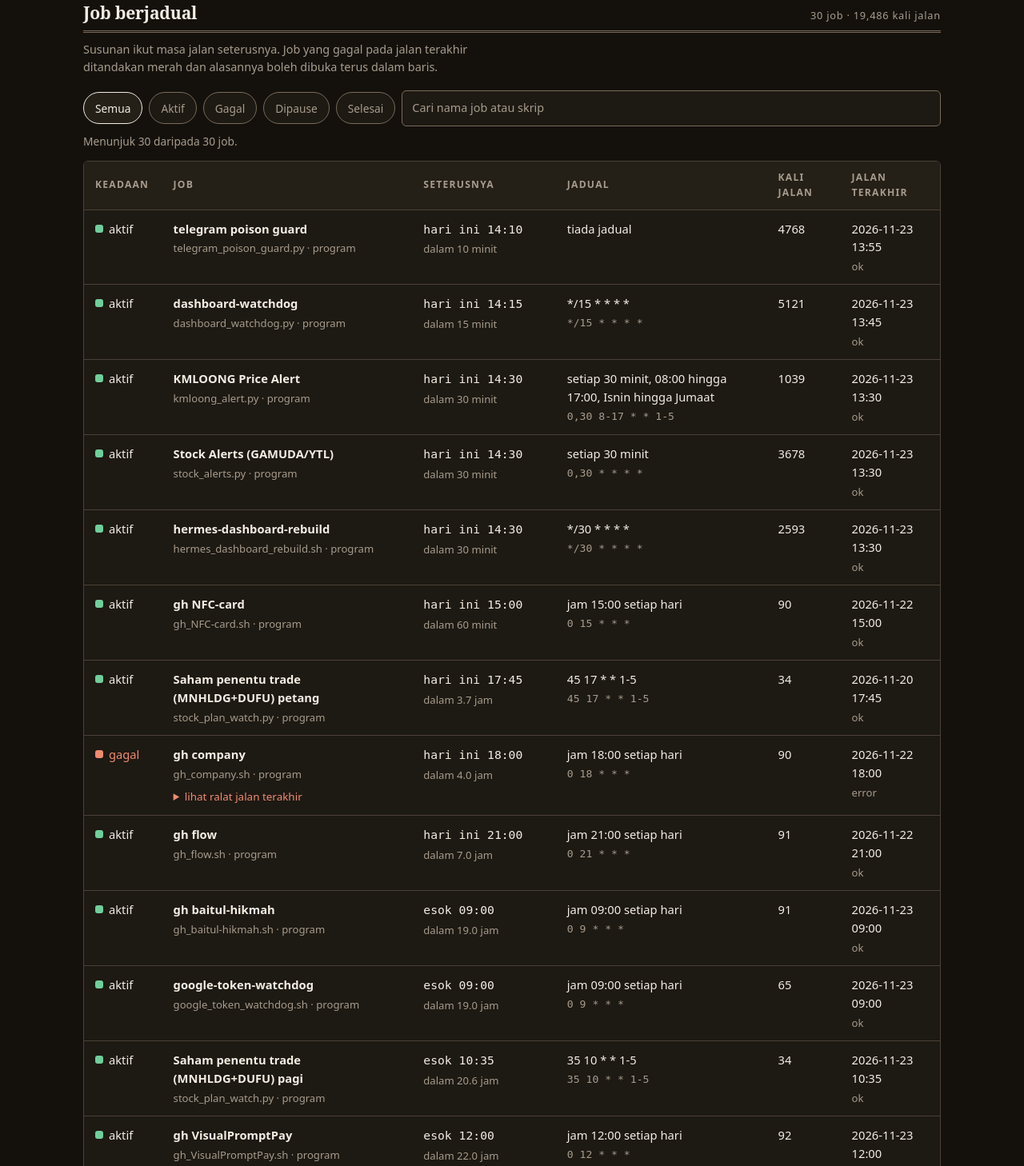
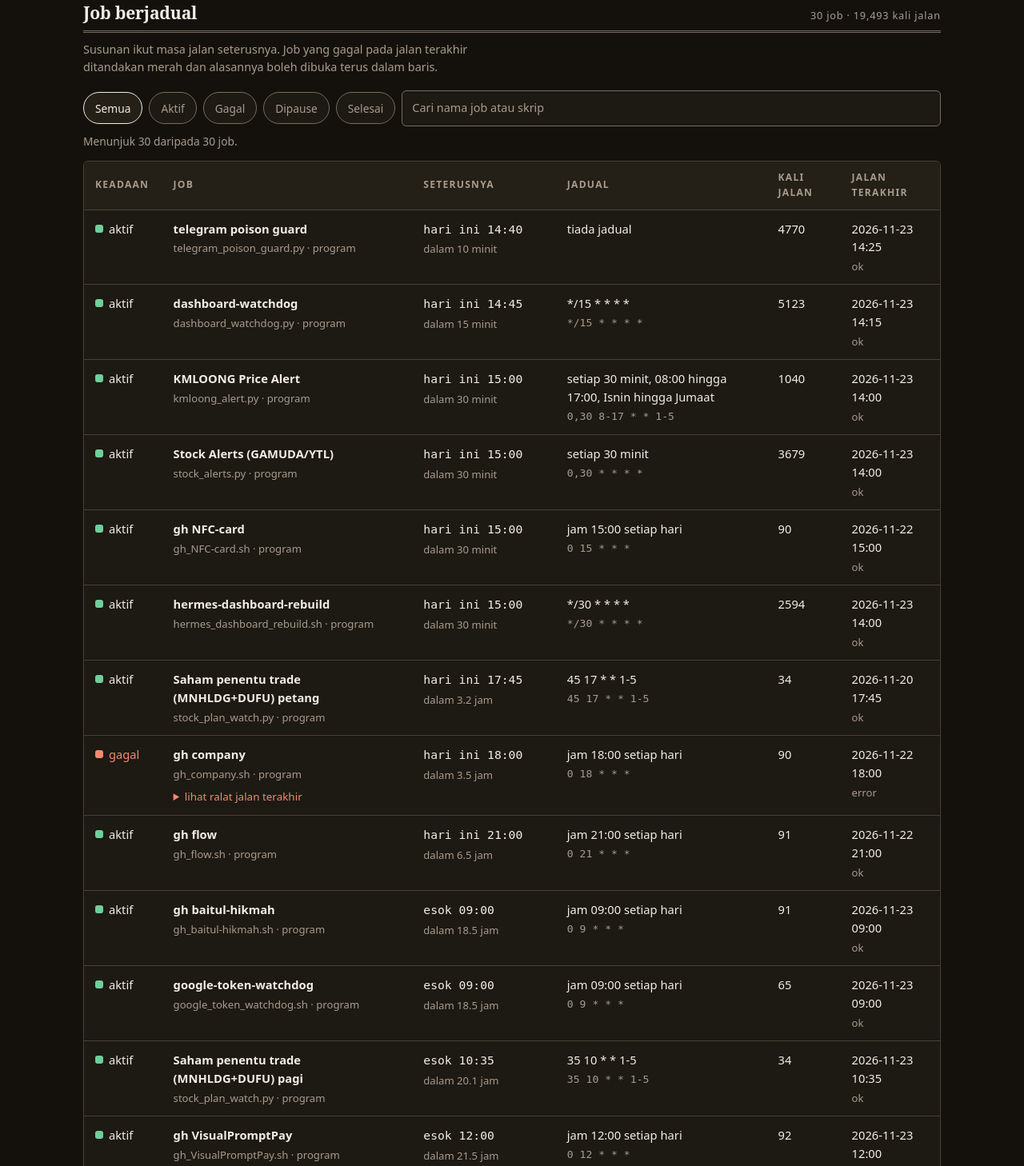
Before and after one commit to FaridRazmi/Hermes-dashboard-, a plain HTML site: page job.html in a window 1280 px wide. Shown: the part 260-1718 px from the top of the page at 80% size. Drawn offline with Linux system fonts and the light colour scheme.

Commit message:
kemas kini papan kawalan (7 fail)

```diff
--- a/job.html
+++ b/job.html
@@ -279,7 +279,7 @@ footer.kaki code { font-family: "Roboto Mono", ui-monospace, monospace; color: v
       <button class="tema" id="tema" type="button" aria-pressed="false">Tema gelap</button>
     </div>
     <div class="meta">
-      <span>Dijana 23 Nov 2026 14:00</span>
+      <span>Dijana 23 Nov 2026 14:30</span>
       <span>30 job · 74 skrip · 101 skill</span>
       <span>Linux aarch64 · Termux 0.119.0-beta.3</span>
       <span>Ruang lapang 135.6 GB</span>
@@ -299,7 +299,7 @@ footer.kaki code { font-family: "Roboto Mono", ui-monospace, monospace; color: v
   <section id="job">
     <div class="kepala">
       <h2>Job berjadual</h2>
-      <p class="label">30 job · 19,486 kali jalan</p>
+      <p class="label">30 job · 19,493 kali jalan</p>
     </div>
     <p class="nota">Susunan ikut masa jalan seterusnya. Job yang gagal pada jalan terakhir ditandakan merah dan alasannya boleh dibuka terus dalam baris.</p>
     <div class="tapis" role="group" aria-label="Tapis job">
@@ -328,55 +328,55 @@ footer.kaki code { font-family: "Roboto Mono", ui-monospace, monospace; color: v
       <tr data-state="aktif" data-failed="0" data-cari="telegram poison guard telegram_poison_guard.py ">
         <td data-label="Keadaan"><span class="lamp ok" aria-hidden="true"></span>aktif</td>
         <td data-label="Job"><span class="nama">telegram poison guard</span><span class="sub">telegram_poison_guard.py · program</span></td>
-        <td data-label="Seterusnya"><span class="mono">hari ini 14:10</span><span class="sub">dalam 10 minit</span></td>
+        <td data-label="Seterusnya"><span class="mono">hari ini 14:40</span><span class="sub">dalam 10 minit</span></td>
         <td data-label="Jadual"><span>tiada jadual</span><span class="sub mono"></span></td>
-        <td data-label="Kali jalan" class="angka">4768</td>
-        <td data-label="Jalan terakhir"><span>2026-11-23 13:55</span><span class="sub">ok</span></td>
+        <td data-label="Kali jalan" class="angka">4770</td>
+        <td data-label="Jalan terakhir"><span>2026-11-23 14:25</span><span class="sub">ok</span></td>
       </tr>
       <tr data-state="aktif" data-failed="0" data-cari="dashboard-watchdog dashboard_watchdog.py */15 * * * *">
         <td data-label="Keadaan"><span class="lamp ok" aria-hidden="true"></span>aktif</td>
         <td data-label="Job"><span class="nama">dashboard-watchdog</span><span class="sub">dashboard_watchdog.py · program</span></td>
-        <td data-label="Seterusnya"><span class="mono">hari ini 14:15</span><span class="sub">dalam 15 minit</span></td>
+        <td data-label="Seterusnya"><span class="mono">hari ini 14:45</span><span class="sub">dalam 15 minit</span></td>
         <td data-label="Jadual"><span>*/15 * * * *</span><span class="sub mono">*/15 * * * *</span></td>
-        <td data-label="Kali jalan" class="angka">5121</td>
-        <td data-label="Jalan terakhir"><span>2026-11-23 13:45</span><span class="sub">ok</span></td>
+        <td data-label="Kali jalan" class="angka">5123</td>
+        <td data-label="Jalan terakhir"><span>2026-11-23 14:15</span><span class="sub">ok</span></td>
       </tr>
       <tr data-state="aktif" data-failed="0" data-cari="kmloong price alert kmloong_alert.py 0,30 8-17 * * 1-5">
         <td data-label="Keadaan"><span class="lamp ok" aria-hidden="true"></span>aktif</td>
         <td data-label="Job"><span class="nama">KMLOONG Price Alert</span><span class="sub">kmloong_alert.py · program</span></td>
-        <td data-label="Seterusnya"><span class="mono">hari ini 14:30</span><span class="sub">dalam 30 minit</span></td>
+        <td data-label="Seterusnya"><span class="mono">hari ini 15:00</span><span class="sub">dalam 30 minit</span></td>
         <td data-label="Jadual"><span>setiap 30 minit, 08:00 hingga 17:00, Isnin hingga Jumaat</span><span class="sub mono">0,30 8-17 * * 1-5</span></td>
-        <td data-label="Kali jalan" class="angka">1039</td>
-        <td data-label="Jalan terakhir"><span>2026-11-23 13:30</span><span class="sub">ok</span></td>
+        <td data-label="Kali jalan" class="angka">1040</td>
+        <td data-label="Jalan terakhir"><span>2026-11-23 14:00</span><span class="sub">ok</span></td>
       </tr>
       <tr data-state="aktif" data-failed="0" data-cari="stock alerts (gamuda/ytl) stock_alerts.py 0,30 * * * *">
         <td data-label="Keadaan"><span class="lamp ok" aria-hidden="true"></span>aktif</td>
         <td data-label="Job"><span class="nama">Stock Alerts (GAMUDA/YTL)</span><span class="sub">stock_alerts.py · program</span></td>
-        <td data-label="Seterusnya"><span class="mono">hari ini 14:30</span><span class="sub">dalam 30 minit</span></td>
+        <td data-label="Seterusnya"><span class="mono">hari ini 15:00</span><span class="sub">dalam 30 minit</span></td>
         <td data-label="Jadual"><span>setiap 30 minit</span><span class="sub mono">0,30 * * * *</span></td>
-        <td data-label="Kali jalan" class="angka">3678</td>
-        <td data-label="Jalan terakhir"><span>2026-11-23 13:30</span><span class="sub">ok</span></td>
+        <td data-label="Kali jalan" class="angka">3679</td>
+        <td data-label="Jalan terakhir"><span>2026-11-23 14:00</span><span class="sub">ok</span></td>
+      </tr>
+      <tr data-state="aktif" data-failed="0" data-cari="gh nfc-card gh_nfc-card.sh 0 15 * * *">
+        <td data-label="Keadaan"><span class="lamp ok" aria-hidden="true"></span>aktif</td>
+        <td data-label="Job"><span class="nama">gh NFC-card</span><span class="sub">gh_NFC-card.sh · program</span></td>
+        <td data-label="Seterusnya"><span class="mono">hari ini 15:00</span><span class="sub">dalam 30 minit</span></td>
+        <td data-label="Jadual"><span>jam 15:00 setiap hari</span><span class="sub mono">0 15 * * *</span></td>
+        <td data-label="Kali jalan" class="angka">90</td>
+        <td data-label="Jalan terakhir"><span>2026-11-22 15:00</span><span class="sub">ok</span></td>
       </tr>
       <tr data-state="aktif" data-failed="0" data-cari="hermes-dashboard-rebuild hermes_dashboard_rebuild.sh */30 * * * *">
         <td data-label="Keadaan"><span class="lamp ok" aria-hidden="true"></span>aktif</td>
         <td data-label="Job"><span class="nama">hermes-dashboard-rebuild</span><span class="sub">hermes_dashboard_rebuild.sh · program</span></td>
-        <td data-label="Seterusnya"><span class="mono">hari ini 14:30</span><span class="sub">dalam 30 minit</span></td>
+        <td data-label="Seterusnya"><span class="mono">hari ini 15:00</span><span class="sub">dalam 30 minit</span></td>
         <td data-label="Jadual"><span>*/30 * * * *</span><span class="sub mono">*/30 * * * *</span></td>
-        <td data-label="Kali jalan" class="angka">2593</td>
-        <td data-label="Jalan terakhir"><span>2026-11-23 13:30</span><span class="sub">ok</span></td>
-      </tr>
-      <tr data-state="aktif" data-failed="0" data-cari="gh nfc-card gh_nfc-card.sh 0 15 * * *">
-        <td data-label="Keadaan"><span class="lamp ok" aria-hidden="true"></span>aktif</td>
-        <td data-label="Job"><span class="nama">gh NFC-card</span><span class="sub">gh_NFC-card.sh · program</span></td>
-        <td data-label="Seterusnya"><span class="mono">hari ini 15:00</span><span class="sub">dalam 60 minit</span></td>
-        <td data-label="Jadual"><span>jam 15:00 setiap hari</span><span class="sub mono">0 15 * * *</span></td>
-        <td data-label="Kali jalan" class="angka">90</td>
-        <td data-label="Jalan terakhir"><span>2026-11-22 15:00</span><span class="sub">ok</span></td>
+        <td data-label="Kali jalan" class="angka">2594</td>
+        <td data-label="Jalan terakhir"><span>2026-11-23 14:00</span><span class="sub">ok</span></td>
       </tr>
       <tr data-state="aktif" data-failed="0" data-cari="saham penentu trade (mnhldg+dufu) petang stock_plan_watch.py 45 17 * * 1-5">
         <td data-label="Keadaan"><span class="lamp ok" aria-hidden="true"></span>aktif</td>
         <td data-label="Job"><span class="nama">Saham penentu trade (MNHLDG+DUFU) petang</span><span class="sub">stock_plan_watch.py · program</span></td>
-        <td data-label="Seterusnya"><span class="mono">hari ini 17:45</span><span class="sub">dalam 3.7 jam</span></td>
+        <td data-label="Seterusnya"><span class="mono">hari ini 17:45</span><span class="sub">dalam 3.2 jam</span></td>
         <td data-label="Jadual"><span>45 17 * * 1-5</span><span class="sub mono">45 17 * * 1-5</span></td>
         <td data-label="Kali jalan" class="angka">34</td>
         <td data-label="Jalan terakhir"><span>2026-11-20 17:45</span><span class="sub">ok</span></td>
@@ -384,7 +384,7 @@ footer.kaki code { font-family: "Roboto Mono", ui-monospace, monospace; color: v
       <tr data-state="aktif" data-failed="1" data-cari="gh company gh_company.sh 0 18 * * *">
         <td data-label="Keadaan"><span class="lamp gagal" aria-hidden="true"></span>gagal</td>
         <td data-label="Job"><span class="nama">gh company</span><span class="sub">gh_company.sh · program</span><details class="ralat"><summary>lihat ralat jalan terakhir</summary><p class="mono">Script exited with code 1</p></details></td>
-        <td data-label="Seterusnya"><span class="mono">hari ini 18:00</span><span class="sub">dalam 4.0 jam</span></td>
+        <td data-label="Seterusnya"><span class="mono">hari ini 18:00</span><span class="sub">dalam 3.5 jam</span></td>
         <td data-label="Jadual"><span>jam 18:00 setiap hari</span><span class="sub mono">0 18 * * *</span></td>
         <td data-label="Kali jalan" class="angka">90</td>
         <td data-label="Jalan terakhir"><span>2026-11-22 18:00</span><span class="sub">error</span></td>
@@ -392,7 +392,7 @@ footer.kaki code { font-family: "Roboto Mono", ui-monospace, monospace; color: v
       <tr data-state="aktif" data-failed="0" data-cari="gh flow gh_flow.sh 0 21 * * *">
         <td data-label="Keadaan"><span class="lamp ok" aria-hidden="true"></span>aktif</td>
         <td data-label="Job"><span class="nama">gh flow</span><span class="sub">gh_flow.sh · program</span></td>
-        <td data-label="Seterusnya"><span class="mono">hari ini 21:00</span><span class="sub">dalam 7.0 jam</span></td>
+        <td data-label="Seterusnya"><span class="mono">hari ini 21:00</span><span class="sub">dalam 6.5 jam</span></td>
         <td data-label="Jadual"><span>jam 21:00 setiap hari</span><span class="sub mono">0 21 * * *</span></td>
         <td data-label="Kali jalan" class="angka">91</td>
         <td data-label="Jalan terakhir"><span>2026-11-22 21:00</span><span class="sub">ok</span></td>
@@ -400,7 +400,7 @@ footer.kaki code { font-family: "Roboto Mono", ui-monospace, monospace; color: v
       <tr data-state="aktif" data-failed="0" data-cari="gh baitul-hikmah gh_baitul-hikmah.sh 0 9 * * *">
         <td data-label="Keadaan"><span class="lamp ok" aria-hidden="true"></span>aktif</td>
         <td data-label="Job"><span class="nama">gh baitul-hikmah</span><span class="sub">gh_baitul-hikmah.sh · program</span></td>
-        <td data-label="Seterusnya"><span class="mono">esok 09:00</span><span class="sub">dalam 19.0 jam</span></td>
+        <td data-label="Seterusnya"><span class="mono">esok 09:00</span><span class="sub">dalam 18.5 jam</span></td>
         <td data-label="Jadual"><span>jam 09:00 setiap hari</span><span class="sub mono">0 9 * * *</span></td>
         <td data-label="Kali jalan" class="angka">91</td>
         <td data-label="Jalan terakhir"><span>2026-11-23 09:00</span><span class="sub">ok</span></td>
@@ -408,7 +408,7 @@ footer.kaki code { font-family: "Roboto Mono", ui-monospace, monospace; color: v
       <tr data-state="aktif" data-failed="0" data-cari="google-token-watchdog google_token_watchdog.sh 0 9 * * *">
         <td data-label="Keadaan"><span class="lamp ok" aria-hidden="true"></span>aktif</td>
         <td data-label="Job"><span class="nama">google-token-watchdog</span><span class="sub">google_token_watchdog.sh · program</span></td>
-        <td data-label="Seterusnya"><span class="mono">esok 09:00</span><span class="sub">dalam 19.0 jam</span></td>
+        <td data-label="Seterusnya"><span class="mono">esok 09:00</span><span class="sub">dalam 18.5 jam</span></td>
         <td data-label="Jadual"><span>jam 09:00 setiap hari</span><span class="sub mono">0 9 * * *</span></td>
         <td data-label="Kali jalan" class="angka">65</td>
         <td data-label="Jalan terakhir"><span>2026-11-23 09:00</span><span class="sub">ok</span></td>
@@ -416,7 +416,7 @@ footer.kaki code { font-family: "Roboto Mono", ui-monospace, monospace; color: v
       <tr data-state="aktif" data-failed="0" data-cari="saham penentu trade (mnhldg+dufu) pagi stock_plan_watch.py 35 10 * * 1-5">
         <td data-label="Keadaan"><span class="lamp ok" aria-hidden="true"></span>aktif</td>
         <td data-label="Job"><span class="nama">Saham penentu trade (MNHLDG+DUFU) pagi</span><span class="sub">stock_plan_watch.py · program</span></td>
-        <td data-label="Seterusnya"><span class="mono">esok 10:35</span><span class="sub">dalam 20.6 jam</span></td>
+        <td data-label="Seterusnya"><span class="mono">esok 10:35</span><span class="sub">dalam 20.1 jam</span></td>
         <td data-label="Jadual"><span>35 10 * * 1-5</span><span class="sub mono">35 10 * * 1-5</span></td>
         <td data-label="Kali jalan" class="angka">34</td>
         <td data-label="Jalan terakhir"><span>2026-11-23 10:35</span><span class="sub">ok</span></td>
@@ -424,7 +424,7 @@ footer.kaki code { font-family: "Roboto Mono", ui-monospace, monospace; color: v
       <tr data-state="aktif" data-failed="0" data-cari="gh visualpromptpay gh_visualpromptpay.sh 0 12 * * *">
         <td data-label="Keadaan"><span class="lamp ok" aria-hidden="true"></span>aktif</td>
         <td data-label="Job"><span class="nama">gh VisualPromptPay</span><span class="sub">gh_VisualPromptPay.sh · program</span></td>
-        <td data-label="Seterusnya"><span class="mono">esok 12:00</span><span class="sub">dalam 22.0 jam</span></td>
+        <td data-label="Seterusnya"><span class="mono">esok 12:00</span><span class="sub">dalam 21.5 jam</span></td>
         <td data-label="Jadual"><span>jam 12:00 setiap hari</span><span class="sub mono">0 12 * * *</span></td>
         <td data-label="Kali jalan" class="angka">92</td>
         <td data-label="Jalan terakhir"><span>2026-11-23 12:00</span><span class="sub">ok</span></td>
@@ -432,7 +432,7 @@ footer.kaki code { font-family: "Roboto Mono", ui-monospace, monospace; color: v
       <tr data-state="aktif" data-failed="0" data-cari="saham penentu trade (mnhldg+dufu) tengahari stock_plan_watch.py 30 13 * * 1-5">
         <td data-label="Keadaan"><span class="lamp ok" aria-hidden="true"></span>aktif</td>
         <td data-label="Job"><span class="nama">Saham penentu trade (MNHLDG+DUFU) tengahari</span><span class="sub">stock_plan_watch.py · program</span></td>
-        <td data-label="Seterusnya"><span class="mono">esok 13:30</span><span class="sub">dalam 23.5 jam</span></td>
+        <td data-label="Seterusnya"><span class="mono">esok 13:30</span><span class="sub">dalam 23.0 jam</span></td>
         <td data-label="Jadual"><span>30 13 * * 1-5</span><span class="sub mono">30 13 * * 1-5</span></td>
         <td data-label="Kali jalan" class="angka">35</td>
         <td data-label="Jalan terakhir"><span>2026-11-23 13:30</span><span class="sub">ok</span></td>
@@ -581,10 +581,10 @@ footer.kaki code { font-family: "Roboto Mono", ui-monospace, monospace; color: v
       <li>2026-10-05 · Saham penentu trade (MNHLDG+DUFU) petang<span class="sub"> 45 17 * * 1-5 · stock_plan_watch.py · 34 kali jalan</span></li>
       <li>2026-10-05 · Saham penentu trade (MNHLDG+DUFU) pagi<span class="sub"> 35 10 * * 1-5 · stock_plan_watch.py · 34 kali jalan</span></li>
       <li>2026-10-05 · Saham penentu trade (MNHLDG+DUFU) tengahari<span class="sub"> 30 13 * * 1-5 · stock_plan_watch.py · 35 kali jalan</span></li>
-      <li>2026-09-23 · telegram poison guard<span class="sub"> every 15m · telegram_poison_guard.py · 4768 kali jalan</span></li>
+      <li>2026-09-23 · telegram poison guard<span class="sub"> every 15m · telegram_poison_guard.py · 4770 kali jalan</span></li>
       <li>2026-09-23 · 9router watchdog<span class="sub"> every 10m · 9router_watchdog.sh · 16 kali jalan</span></li>
-      <li>2026-09-22 · dashboard-watchdog<span class="sub"> */15 * * * * · dashboard_watchdog.py · 5121 kali jalan</span></li>
-      <li>2026-09-22 · hermes-dashboard-rebuild<span class="sub"> */30 * * * * · hermes_dashboard_rebuild.sh · 2593 kali jalan</span></li>
+      <li>2026-09-22 · dashboard-watchdog<span class="sub"> */15 * * * * · dashboard_watchdog.py · 5123 kali jalan</span></li>
+      <li>2026-09-22 · hermes-dashboard-rebuild<span class="sub"> */30 * * * * · hermes_dashboard_rebuild.sh · 2594 kali jalan</span></li>
       <li>2026-09-20 · tiktok-schedule-watchdog<span class="sub"> 0 21 * * * · tiktok_schedule_watchdog.py · 31 kali jalan</span></li>
       <li>2026-09-18 · google-token-watchdog<span class="sub"> 0 9 * * * · google_token_watchdog.sh · 65 kali jalan</span></li>
       <li>2026-09-12 · video-affiliate-post-13<span class="sub"> 0 13 * * * · video_post_13.sh · 1 kali jalan</span></li>
@@ -595,9 +595,9 @@ footer.kaki code { font-family: "Roboto Mono", ui-monospace, monospace; color: v
       <li>2026-09-03 · engagement-auto-poster<span class="sub"> 0 7,8,20 * * * · engagement_auto.sh · 68 kali jalan</span></li>
       <li>2026-09-03 · engagement-weekly-refill<span class="sub"> 0 23 * * 0 · engagement_refill.py · 4 kali jalan</span></li>
       <li>2026-09-02 · affiliate-daily-hook<span class="sub"> 30 10 * * * · tugasan ejen · 43 kali jalan</span></li>
-      <li>2026-08-30 · KMLOONG Price Alert<span class="sub"> 0,30 8-17 * * 1-5 · kmloong_alert.py · 1039 kali jalan</span></li>
+      <li>2026-08-30 · KMLOONG Price Alert<span class="sub"> 0,30 8-17 * * 1-5 · kmloong_alert.py · 1040 kali jalan</span></li>
       <li>2026-08-30 · IOICORP Price Alert<span class="sub"> 0,30 8-17 * * 1-5 · ioicorp_alert.py · 688 kali jalan</span></li>
-      <li>2026-08-29 · Stock Alerts (GAMUDA/YTL)<span class="sub"> 0,30 * * * * · stock_alerts.py · 3678 kali jalan</span></li>
+      <li>2026-08-29 · Stock Alerts (GAMUDA/YTL)<span class="sub"> 0,30 * * * * · stock_alerts.py · 3679 kali jalan</span></li>
       <li>2026-08-23 · gh NFC-card<span class="sub"> 0 15 * * * · gh_NFC-card.sh · 90 kali jalan</span></li>
       <li>2026-08-23 · gh company<span class="sub"> 0 18 * * * · gh_company.sh · 90 kali jalan</span></li>
       <li>2026-08-23 · gh flow<span class="sub"> 0 21 * * * · gh_flow.sh · 91 kali jalan</span></li>
```
Also changed, not shown: design.html (+1 -1 lines), index.html (+7 -7 lines), log.html (+1 -1 lines), sistem.html (+1 -1 lines), skill.html (+1 -1 lines), skrip.html (+1 -1 lines).
